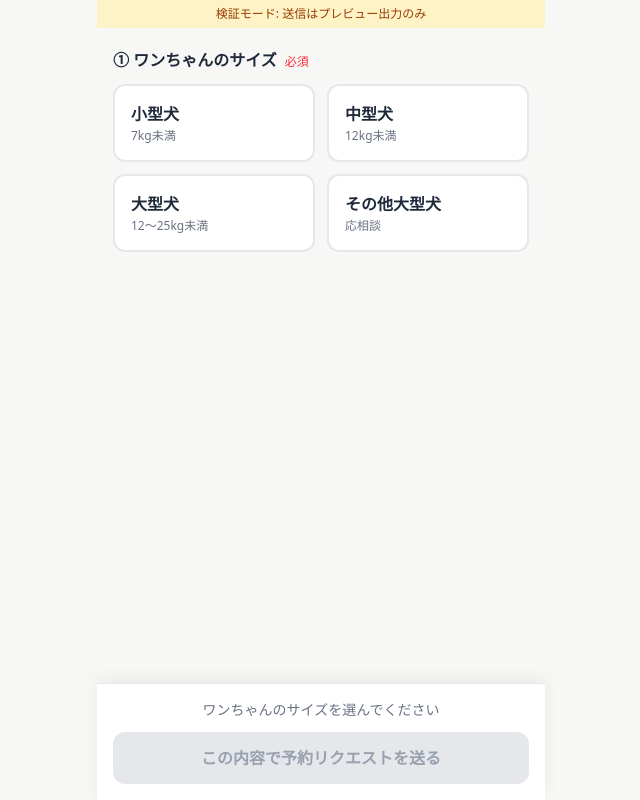
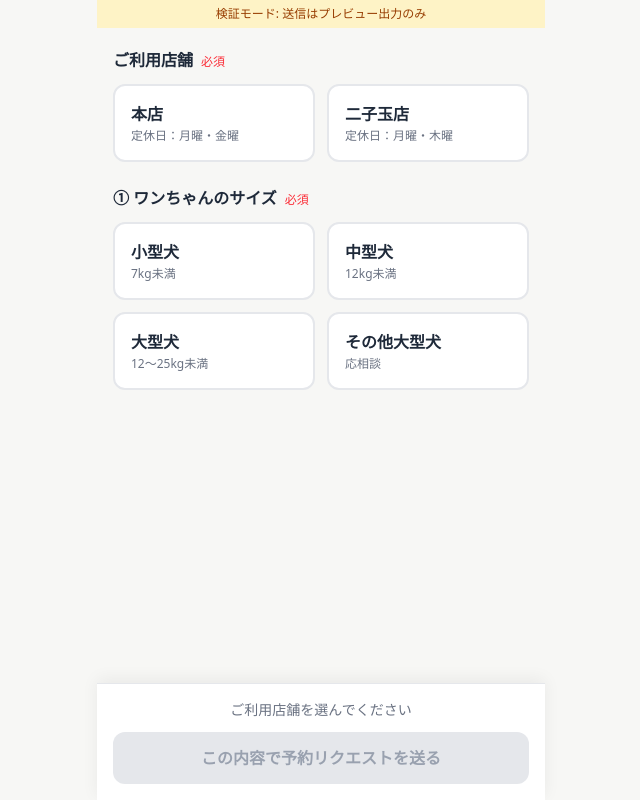
Before and after one commit to HayatoNabetani/tdc-trimmer, a Next.js app: page /dev/trimming in a window 1280 px wide. Shown: the whole page, without its empty margins (319-959 px from the left). Built offline with nearby package versions, Linux system fonts and the light colour scheme.

Commit message:
Add trimming store selection and closed-day booking restrictions

```diff
--- /dev/null
+++ b/app/trimming/components/BookingCalendar.tsx
@@ -0,0 +1,47 @@
+'use client';
+
+import { useState } from 'react';
+import { addMonths, eachDayOfInterval, endOfMonth, format, parseISO, startOfMonth } from 'date-fns';
+import { isTrimDateAvailable, TRIM_STORES, type TrimStore } from '@/lib/trimming';
+
+export function BookingCalendar({ store, value, label, onChange }: {
+  store?: TrimStore;
+  value: string;
+  label: string;
+  onChange: (date: string) => void;
+}) {
+  const today = format(new Date(), 'yyyy-MM-dd');
+  const [month, setMonth] = useState(() => startOfMonth(parseISO(value || today)));
+  const days = eachDayOfInterval({ start: month, end: endOfMonth(month) });
+  return (
+    <div role="group" aria-label={label} className="rounded-lg border border-gray-300 bg-white p-3">
+      <div className="mb-3 flex items-center justify-between">
+        <button type="button" aria-label={`${label}：前の月`} disabled={month <= startOfMonth(parseISO(today))}
+          onClick={() => setMonth(addMonths(month, -1))} className="rounded px-3 py-2 disabled:opacity-30">‹</button>
+        <span className="text-sm font-bold">{format(month, 'yyyy年M月')}</span>
+        <button type="button" aria-label={`${label}：次の月`} onClick={() => setMonth(addMonths(month, 1))}
+          className="rounded px-3 py-2">›</button>
+      </div>
+      <div className="grid grid-cols-7 gap-1 text-center text-sm">
+        {['日', '月', '火', '水', '木', '金', '土'].map((day) => <span key={day} className="py-1 text-xs text-gray-500">{day}</span>)}
+        {Array.from({ length: month.getDay() }, (_, i) => <span key={`blank-${i}`} />)}
+        {days.map((day) => {
+          const date = format(day, 'yyyy-MM-dd');
+          const available = !!store && isTrimDateAvailable(store, date, today);
+          return <button key={date} type="button" disabled={!available} aria-pressed={value === date}
+            aria-label={`${label}：${format(day, 'yyyy年M月d日')}${available ? '' : '（選択不可）'}`}
+            onClick={() => onChange(date)}
+            className={`rounded py-2 disabled:bg-gray-100 disabled:text-gray-300 ${value === date ? 'bg-[#06c755] font-bold text-white' : 'text-gray-800'}`}>
+            {format(day, 'd')}
+          </button>;
+        })}
+      </div>
+      <p className="mt-2 text-xs text-gray-500">
+        {store ? `${TRIM_STORES[store].closedLabel}は定休日です。` : '先に店舗を選んでください。'}
+      </p>
+      <p aria-live="polite" className="mt-2 text-sm font-medium text-gray-700">
+        {value ? `選択日：${format(parseISO(value), 'yyyy/MM/dd')}` : '日付を選んでください'}
+      </p>
+    </div>
+  );
+}
--- a/app/trimming/page.tsx
+++ b/app/trimming/page.tsx
@@ -8,8 +8,12 @@ import {
   sendTextMessage,
 } from '@/lib/liff';
 import { format } from 'date-fns';
+import { BookingCalendar } from './components/BookingCalendar';
 import {
   calcTrim,
+  TRIM_STORES,
+  isTrimDateAvailable,
+  type TrimStore,
   COURSE_DESC,
   COURSE_LABELS,
   DEFAULT_TIME_SLOT,
@@ -52,6 +56,14 @@ export function TrimmingEstimatePage({ preview = false }: { preview?: boolean })
   const [toast, setToast] = useState<string | null>(null);
   const [agreed, setAgreed] = useState(false);
   const [prefRows, setPrefRows] = useState(1); // 表示中の希望日行数（第1のみから増やせる）
+
+  // URLは初期選択にのみ使用し、その後のお客様による店舗変更を優先する。
+  useEffect(() => {
+    const store = new URLSearchParams(window.location.search).get('store');
+    if (store === 'main' || store === 'futakotama') {
+      setInput((prev) => ({ ...prev, store: prev.store ?? store }));
+    }
+  }, []);
 
   useEffect(() => {
     setAgreed(false);
@@ -115,6 +127,7 @@ export function TrimmingEstimatePage({ preview = false }: { preview?: boolean })
 
   // 第i希望（date/time）を更新
   const setPref = (i: number, p: Partial<TrimPref>) => {
+    if (p.date && (!input.store || !isTrimDateAvailable(input.store, p.date, today()))) return;
     const prefs: TrimPref[] = Array.from(
       { length: PREF_COUNT },
       (_, idx) => input.prefs?.[idx] ?? {},
@@ -124,6 +137,12 @@ export function TrimmingEstimatePage({ preview = false }: { preview?: boolean })
   };
 
   const { canSubmit, guide } = useMemo(() => {
+    if (!input.store) {
+      return { canSubmit: false, guide: 'ご利用店舗を選んでください' };
+    }
+    if (input.prefs?.some((pref) => pref.date && !isTrimDateAvailable(input.store!, pref.date, today()))) {
+      return { canSubmit: false, guide: '定休日・過去日を除いて希望日を選び直してください' };
+    }
     if (!input.size) {
       return { canSubmit: false, guide: 'ワンちゃんのサイズを選んでください' };
     }
@@ -196,6 +215,25 @@ export function TrimmingEstimatePage({ preview = false }: { preview?: boolean })
       )}
 
       <div className="flex-1 space-y-6 px-4 pb-4 pt-5">
+        <section>
+          <h2 className="mb-3 text-base font-bold text-gray-800">
+            ご利用店舗
+            <span className="ml-2 text-xs font-normal text-red-500">必須</span>
+          </h2>
+          <div className="grid grid-cols-2 gap-3">
+            {(Object.keys(TRIM_STORES) as TrimStore[]).map((store) => (
+              <Card key={store} active={input.store === store}
+                title={TRIM_STORES[store].label} note={`定休日：${TRIM_STORES[store].closedLabel}`}
+                onClick={() => {
+                  const cleared = input.prefs?.some((pref) => pref.date && !isTrimDateAvailable(store, pref.date, today()));
+                  patch({ store, prefs: input.prefs?.map((pref) =>
+                    pref.date && !isTrimDateAvailable(store, pref.date, today()) ? {} : pref,
+                  ) });
+                  setToast(cleared ? '店舗変更により、定休日にあたる希望日を解除しました。希望日を選び直してください。' : null);
+                }} />
+            ))}
+          </div>
+        </section>
         {/* ① サイズ */}
         <section>
           <h2 className="mb-3 text-base font-bold text-gray-800">
@@ -322,12 +360,11 @@ export function TrimmingEstimatePage({ preview = false }: { preview?: boolean })
                         </button>
                       )}
                     </div>
-                    <input
-                      type="date"
+                    <BookingCalendar
+                      label={`第${i + 1}希望日`}
+                      store={input.store}
                       value={pref.date ?? ''}
-                      min={today()}
-                      onChange={(e) => setPref(i, { date: e.target.value })}
-                      className="w-full rounded-lg border border-gray-300 bg-white px-3 py-2.5 text-base text-gray-800 focus:border-[#06c755] focus:outline-none"
+                      onChange={(date) => setPref(i, { date })}
                     />
                     <div className="mt-2 grid grid-cols-2 gap-2">
                       {TIME_SLOTS.map((slot) => (
--- a/lib/trimming.ts
+++ b/lib/trimming.ts
@@ -1,6 +1,19 @@
 // トリミング見積もりの料金モデル・計算（クライアント提供の料金表より・すべて税込）
 
 import type { PrepayFields } from './types';
+import { isValid, parseISO, format } from 'date-fns';
+
+export type TrimStore = 'main' | 'futakotama';
+export const TRIM_STORES: Record<TrimStore, { label: string; closedDays: number[]; closedLabel: string }> = {
+  main: { label: '本店', closedDays: [1, 5], closedLabel: '月曜・金曜' },
+  futakotama: { label: '二子玉店', closedDays: [1, 4], closedLabel: '月曜・木曜' },
+};
+
+export function isTrimDateAvailable(store: TrimStore, date: string, today: string): boolean {
+  const parsed = parseISO(date);
+  return isValid(parsed) && format(parsed, 'yyyy-MM-dd') === date && date >= today &&
+    !TRIM_STORES[store].closedDays.includes(parsed.getDay());
+}
 
 export type TrimSize = 'small' | 'medium' | 'large' | 'other';
 export type LargeType = 'miniature' | 'medium' | 'standard';
@@ -28,6 +41,7 @@ export interface TrimPref {
 export const PREF_COUNT = 3;
 
 export interface TrimInput extends PrepayFields {
+  store?: TrimStore;
   size: TrimSize | null;
   largeType?: LargeType; // 大型犬のみ
   course: TrimCourse;
--- a/lib/trimmingMessage.ts
+++ b/lib/trimmingMessage.ts
@@ -3,6 +3,7 @@
 import { format, parseISO } from 'date-fns';
 import {
   COURSE_DESC,
+  TRIM_STORES,
   LARGE_TYPE_LABELS,
   TIME_SLOT_LABELS,
   TRIM_SIZE_LABELS,
@@ -57,6 +58,7 @@ export function buildTrimMessage(input: TrimInput, result: TrimResult): string {
         : '13歳以上／健康に不安があるため、トリミング可否を相談したいです。';
     return [
       '【トリミングのご相談】',
+      ...(input.store ? [`🏠 ご利用店舗：${TRIM_STORES[input.store].label}`] : []),
       `🐶 ワンちゃんのサイズ：${sizeLabel || '—'}`,
       reason,
       'ご希望のスタイル・日程など、追ってメッセージします。',
@@ -73,6 +75,7 @@ export function buildTrimMessage(input: TrimInput, result: TrimResult): string {
 
   const lines: string[] = [
     '【トリミング ご予約リクエスト】',
+    ...(input.store ? [`🏠 ご利用店舗：${TRIM_STORES[input.store].label}`] : []),
     `🐶 ワンちゃんのサイズ：${sizeLabel}${largeType}`,
     `✂️ コース：${result.courseLabel}`,
     `　（${COURSE_DESC[input.course]}）`,
```
Also changed, not shown: 1 other file (tests, documents, lock files or other folders).
